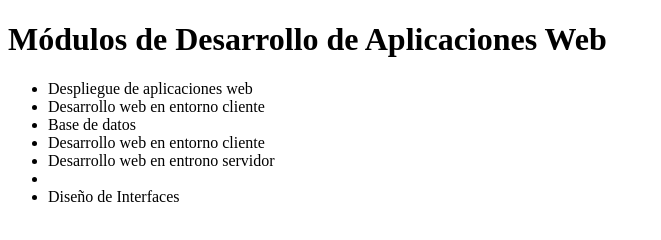
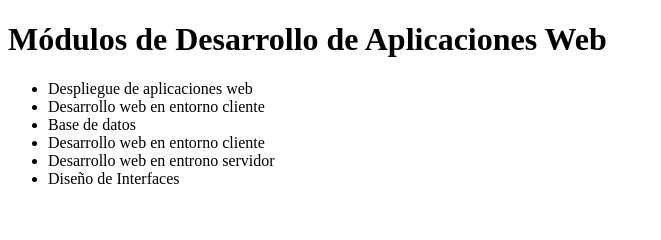
Before and after one commit to rubenruba/actividad2.3, a plain HTML site: page index.html in a window 1280 px wide. Shown: the whole page, without its empty margins (0-661 px from the left). Drawn offline with Linux system fonts and the light colour scheme.

Commit message:
Fix list

```diff
--- a/index.html
+++ b/index.html
@@ -12,7 +12,7 @@
 	    <li>Desarrollo web en entorno cliente</li>
         <li>Base de datos</li>
         <li>Desarrollo web en entorno cliente</li>
-        <li>Desarrollo web en entrono servidor<li>
+        <li>Desarrollo web en entrono servidor</li>
         <li>Diseño de Interfaces</li>
     </ul>
 </body>
```
